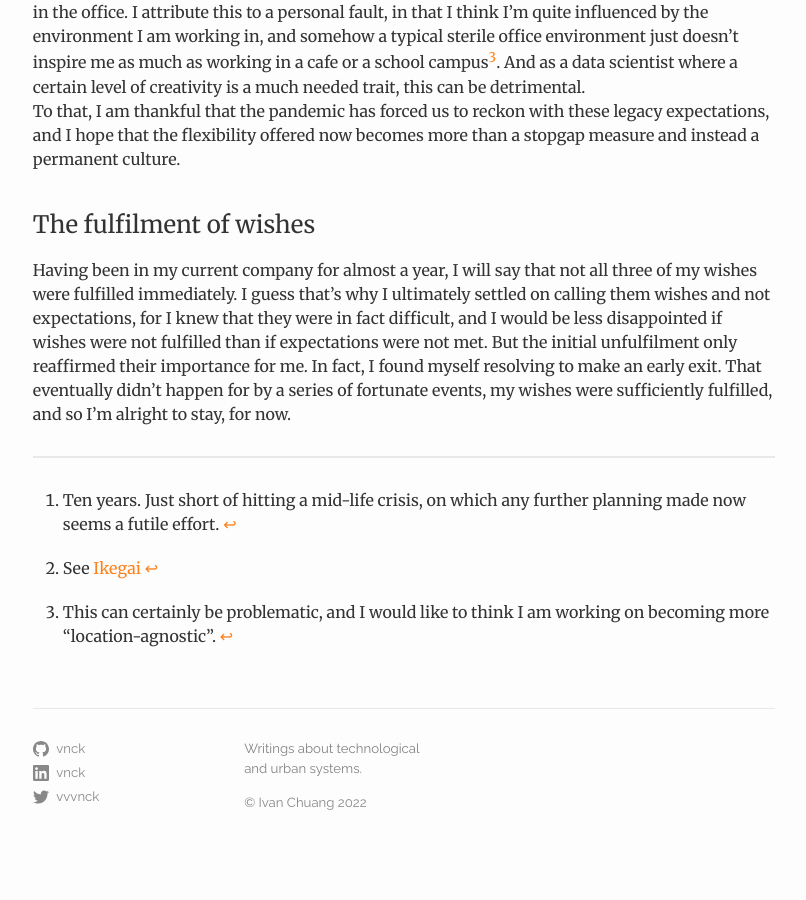
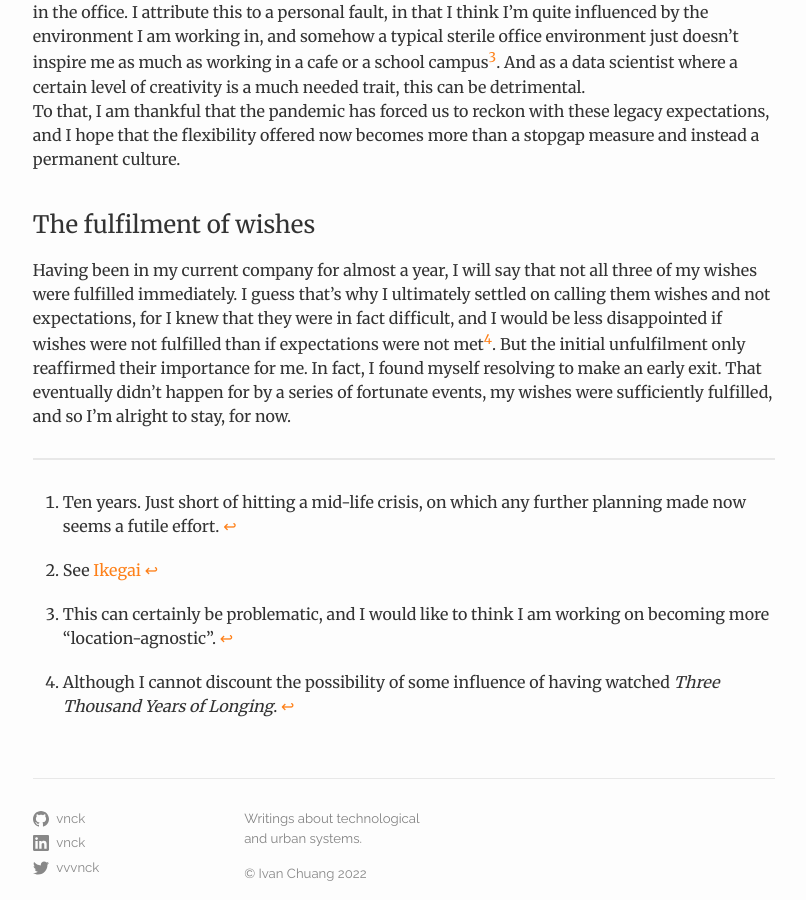
Before and after one commit to vnck/vnck.github.io, a Jekyll site: the page built from streams/_posts/2022-10-24-three-wishes.md, in a window 1280 px wide and 900 px high, scrolled down 1193 px. Shown: the whole window, without its empty margins (236-1042 px from the left). Built offline with Jekyll 4.4.1, drawn with Linux system fonts in a browser that asks for light colours; before the commit the page ends 2066 px from its top, so only the background shows below that.

Commit message:
edit post

```diff
--- a/index.markdown
+++ b/index.markdown
@@ -6,7 +6,7 @@ headerless: true
 layout: home
 ---
 
-# 👋🏼 Hi! I'm Ivan Chuang
+# 🌱 Hi! I'm Ivan Chuang
 
 I write to make sense of technology within cities (and conversely).
 
--- a/streams/_posts/2022-10-24-three-wishes.md
+++ b/streams/_posts/2022-10-24-three-wishes.md
@@ -25,9 +25,10 @@ To that, I am thankful that the pandemic has forced us to reckon with these lega
 
 ## The fulfilment of wishes
 
-Having been in my current company for almost a year, I will say that not all three of my wishes were fulfilled immediately. I guess that's why I ultimately settled on calling them wishes and not expectations, for I knew that they were in fact difficult, and I would be less disappointed if wishes were not fulfilled than if expectations were not met. But the initial unfulfilment only reaffirmed their importance for me. In fact, I found myself resolving to make an early exit. That eventually didn't happen for by a series of fortunate events, my wishes were sufficiently fulfilled, and so I'm alright to stay, for now.
+Having been in my current company for almost a year, I will say that not all three of my wishes were fulfilled immediately. I guess that's why I ultimately settled on calling them wishes and not expectations, for I knew that they were in fact difficult, and I would be less disappointed if wishes were not fulfilled than if expectations were not met[^4]. But the initial unfulfilment only reaffirmed their importance for me. In fact, I found myself resolving to make an early exit. That eventually didn't happen for by a series of fortunate events, my wishes were sufficiently fulfilled, and so I'm alright to stay, for now.
 
 ---
 [^1]: Ten years. Just short of hitting a mid-life crisis, on which any further planning made now seems a futile effort.
 [^2]: See [Ikegai](https://en.wikipedia.org/wiki/Ikigai)
 [^3]: This can certainly be problematic, and I would like to think I am working on becoming more "location-agnostic".
+[^4]: Although I cannot discount the possibility of some influence of having watched _Three Thousand Years of Longing_.
```
